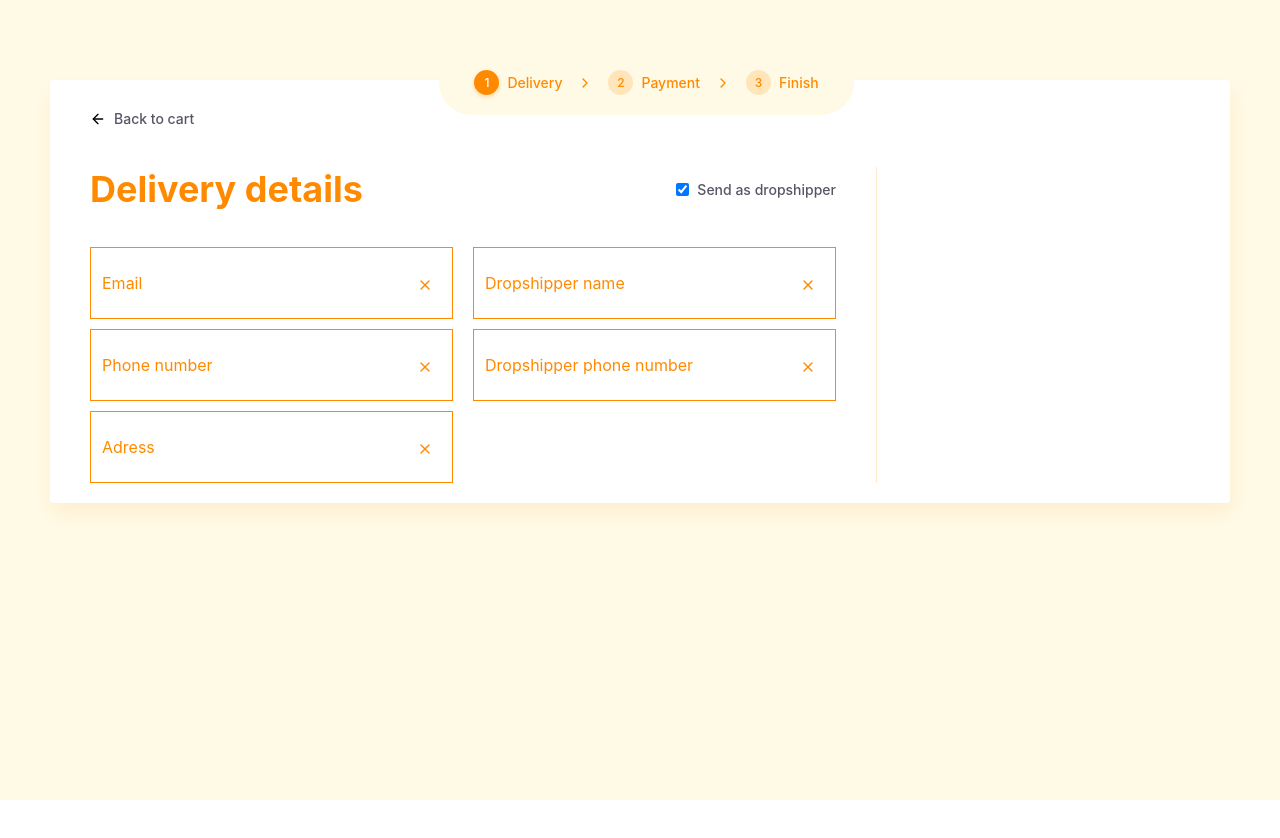
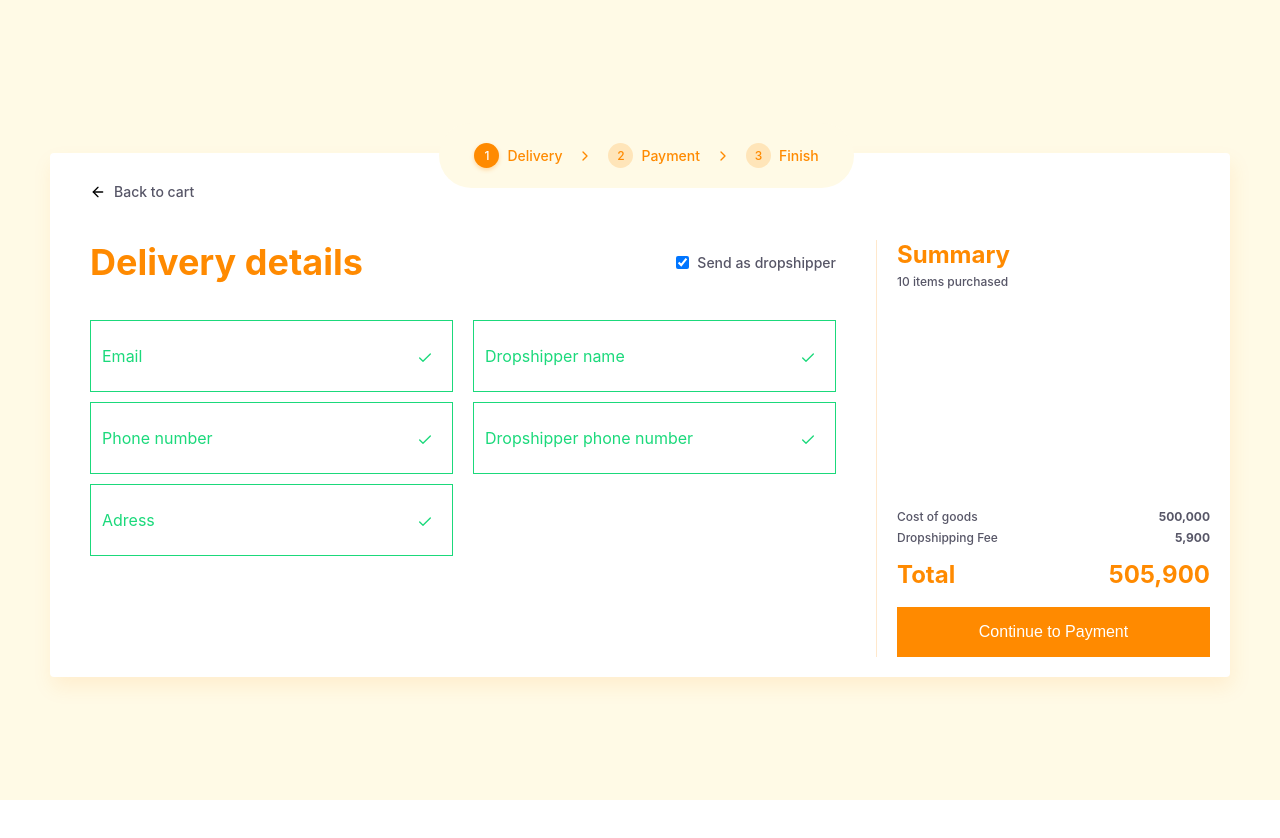
Before and after one commit to albarkahdev/jakmall-checkout-page, a React (Create React App) app: page / in a window 1280 px wide. Shown: the top 838 px of the page. After the commit the page ends 800 px from the top, so only its background shows below. Built offline with nearby package versions, Linux system fonts and the light colour scheme.

Commit message:
create reusable BoxSummary

```diff
--- a/src/modules/deliveryDetails/components/BoxDeliveryDetails.js
+++ b/src/modules/deliveryDetails/components/BoxDeliveryDetails.js
@@ -26,6 +26,17 @@ const listStep = [
   }
 ];
 
+const listCost = [
+  {
+    label: "Cost of goods",
+    value: "500,000"
+  },
+  {
+    label: "Dropshipping Fee",
+    value: "5,900"
+  },
+]
+
 const BoxDeliveryDetails = () => {
   return (
     <BoxCheckout>
@@ -44,9 +55,12 @@ const BoxDeliveryDetails = () => {
             />
             <FormGroup />
           </BoxForm>
-          <BoxSummary>
-
-          </BoxSummary>
+          <BoxSummary
+            listCost={listCost}
+            totalItemPurchashed={10}
+            labelButton="Continue to Payment"
+            totalCost="505,900"
+          />
         </BoxFormAndSummary>
       </BoxContent>
     </BoxCheckout>
--- /dev/null
+++ b/src/ui/BoxCost/BoxCost.js
@@ -0,0 +1,15 @@
+import styled from 'styled-components';
+
+const Wrapper = styled.div`
+  margin-top: 70%;
+`;
+
+const BoxForm = ({ children }) => {
+  return (
+    <Wrapper>
+      {children}
+    </Wrapper>
+  )
+};
+
+export default BoxForm;
--- a/src/ui/BoxSummary/BoxSummary.js
+++ b/src/ui/BoxSummary/BoxSummary.js
@@ -1,4 +1,9 @@
 import styled from 'styled-components';
+import Text from '../Text/Text';
+import BoxCost from '../BoxCost/BoxCost';
+import CostDescription from '../CostDescription/CostDescription';
+import Button from '../Button/Button';
+import Space from '../Space/Space';
 
 const Wrapper = styled.div`
   border-left: 1px solid #FFE8CC;
@@ -7,10 +12,42 @@ const Wrapper = styled.div`
   margin: 20px 0px;
 `;
 
-const BoxSummary = ({ children }) => {
+const BoxSummary = ({
+  totalItemPurchashed,
+  listCost,
+  totalCost,
+  labelButton
+}) => {
   return (
     <Wrapper>
-      {children}
+      <Text type="orange-xl">Summary</Text>
+        <Space v={5} />
+      <Text type="black-medium">{totalItemPurchashed} items purchased</Text>
+      <BoxCost>
+        {
+          listCost?.map((itemCost, idx) => {
+            const isLastIndex = listCost?.length - 1 === idx;
+            return (
+              <>
+                <CostDescription
+                  key={idx}
+                  label={itemCost.label}
+                  value={itemCost.value}
+                />
+                {!isLastIndex && <Space v={6} />}
+              </>
+            );
+          })
+        }
+        <Space v={15} />
+        <CostDescription
+          isTotal
+          label="Total"
+          value={totalCost}
+        />
+        <Space v={18} />
+        <Button>{labelButton}</Button>
+      </BoxCost>
     </Wrapper>
   )
 };
--- /dev/null
+++ b/src/ui/Button/Button.js
@@ -0,0 +1,14 @@
+import styled from 'styled-components';
+
+const Button = styled.button`
+  width: 100%;
+  color: white;
+  padding: 16px;
+  background: #FF8A00;
+  outline: 0px;
+  border: 0px;
+  font-size: 16px;
+  cursor: pointer;
+`;
+
+export default Button;
--- a/src/ui/ContainerPage/ContainerPage.js
+++ b/src/ui/ContainerPage/ContainerPage.js
@@ -2,8 +2,7 @@ import styled from "styled-components";
 
 const Wrapper = styled.section`
   width: 100%;
-  height: 100%;
-  padding: 100px 50px 0px 50px;
+  padding: 0px 50px;
 `;
 
 
--- /dev/null
+++ b/src/ui/CostDescription/CostDescription.js
@@ -0,0 +1,27 @@
+import styled from 'styled-components';
+import Text from '../Text/Text';
+
+const Wrapper = styled.div`
+  display: grid;
+  grid-template-columns: 2fr 1fr;
+`;
+
+const CostDescription = ({ label, value, isTotal }) => {
+  if (isTotal) {
+    return (
+      <Wrapper>
+        <Text type="orange-xl">{label}</Text>
+        <Text type="orange-xl-right">{value}</Text>
+      </Wrapper>
+    );
+  }
+
+  return (
+    <Wrapper>
+      <Text type="black-medium">{label}</Text>
+      <Text type="black-medium-bold">{value}</Text>
+    </Wrapper>
+  )
+};
+
+export default CostDescription;
--- a/src/ui/Text/Text.js
+++ b/src/ui/Text/Text.js
@@ -4,6 +4,13 @@ const TextBlackMedium = styled.p`
   color: #575667;
   font-size: 12px;
   font-weight: 500;
+`;
+
+const TextBlackMediumBold = styled.p`
+  color: #575667;
+  font-size: 12px;
+  font-weight: bold;
+  text-align: end;
 `;
 
 const TextBlackLarge = styled.p`
@@ -37,6 +44,14 @@ const TextOrangeXL = styled.p`
   line-height: 29px;
 `;
 
+const TextOrangeXLRight = styled.p`
+  color: #FF8A00;
+  font-weight: 700;
+  font-size: 24px;
+  line-height: 29px;
+  text-align: end;
+`;
+
 const TextOrangeXXL = styled.p`
   color: #FF8A00;
   font-weight: 700;
@@ -48,6 +63,8 @@ const Text = ({ type = "white-medium", children }) => {
   switch (type) {
     case "black-medium":
       return <TextBlackMedium>{children}</TextBlackMedium>;
+    case "black-medium-bold":
+      return <TextBlackMediumBold>{children}</TextBlackMediumBold>;
     case "black-large":
       return <TextBlackLarge>{children}</TextBlackLarge>;
     case "white-medium":
@@ -58,6 +75,8 @@ const Text = ({ type = "white-medium", children }) => {
       return <TextOrangeLarge>{children}</TextOrangeLarge>;
     case "orange-xl":
       return <TextOrangeXL>{children}</TextOrangeXL>;
+    case "orange-xl-right":
+      return <TextOrangeXLRight>{children}</TextOrangeXLRight>;
     case "orange-xxl":
       return <TextOrangeXXL>{children}</TextOrangeXXL>;
     default:
--- a/src/ui/TextInput/TextInput.js
+++ b/src/ui/TextInput/TextInput.js
@@ -67,7 +67,7 @@ const XIcon = styled(FiX)`
 `;
 
 const TextInput = ({
-    type = "wrong",
+    type = "correct",
     typeInput,
     label,
   }) => {
```
